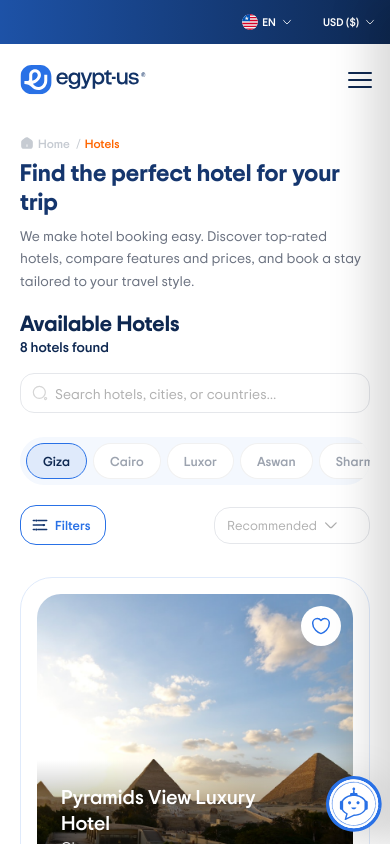
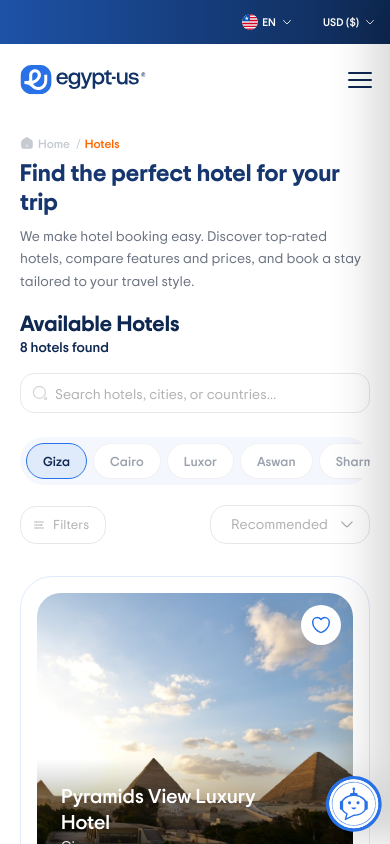
Before and after one commit to Mowaah/EgyptUS-Tours, a Next.js app: page /hotels in a window 390 px wide. Shown: the top 844 px of the page. Built offline with nearby package versions, Linux system fonts and the light colour scheme.

Commit message:
comments

```diff
--- a/src/components/shared/CheckboxDropdown/CheckboxDropdown.tsx
+++ b/src/components/shared/CheckboxDropdown/CheckboxDropdown.tsx
@@ -21,6 +21,9 @@ export interface CheckboxDropdownProps<T extends CheckboxOption = CheckboxOption
   checkboxStyle?: "radio" | "checkbox" | "none";
   dropdownClassName?: string;
   checkboxClassName?: string;
+  /** Optional class for the root wrapper (e.g. shrink-to-fit sort triggers) */
+  wrapperClassName?: string;
+  menuItemTextClassName?: string;
 }
 
 export default function CheckboxDropdown<T extends CheckboxOption>({
@@ -33,6 +36,8 @@ export default function CheckboxDropdown<T extends CheckboxOption>({
   checkboxStyle = "radio",
   dropdownClassName = "",
   checkboxClassName = "",
+  wrapperClassName = "",
+  menuItemTextClassName = "",
 }: CheckboxDropdownProps<T>) {
   const [isOpen, setIsOpen] = useState(false);
   const containerRef = useRef<HTMLDivElement>(null);
@@ -69,7 +74,7 @@ export default function CheckboxDropdown<T extends CheckboxOption>({
   };
 
   return (
-    <div className={styles.wrapper} ref={containerRef}>
+    <div className={[styles.wrapper, wrapperClassName].filter(Boolean).join(" ")} ref={containerRef}>
       {renderTrigger(isOpen, setIsOpen)}
 
       {isOpen && (
@@ -96,7 +101,9 @@ export default function CheckboxDropdown<T extends CheckboxOption>({
                   />
                 )}
                 {renderOption ? renderOption(opt, selected) : (
-                  <span className={styles.menuItemText}>{opt.label}</span>
+                  <span className={[styles.menuItemText, menuItemTextClassName].filter(Boolean).join(" ")}>
+                    {opt.label}
+                  </span>
                 )}
               </button>
             );
--- a/src/components/shared/SortButton/SortButton.module.scss
+++ b/src/components/shared/SortButton/SortButton.module.scss
@@ -3,31 +3,30 @@
 .sort {
   display: flex;
   align-items: center;
+  flex-wrap: wrap;
   gap: 8px;
   font-size: $font-size-sm;
   color: $primary-dark;
   font-weight: 500;
   position: relative;
+  max-width: 100%;
 }
 
 .label {
   white-space: nowrap;
 }
 
-.selectWrapper {
-  position: relative;
-  display: inline-block;
+.compact {
+  gap: 0;
+  flex: 0 0 auto;
+  width: fit-content;
+  max-width: 100%;
 }
 
-.compact {
-  gap: 0;
-
-  .selectBtn {
-    min-width: 0;
-    padding-left: 12px;
-    padding-right: 32px;
-    font-size: $font-size-13;
-  }
+.compactDropdownWrap {
+  flex: 0 0 auto;
+  width: auto;
+  min-width: 0;
 }
 
 .selectBtn {
@@ -46,7 +45,7 @@
   line-height: 1.2;
   min-width: 160px;
   text-align: left;
-
+  box-sizing: border-box;
 }
 
 .selectText {
@@ -58,13 +57,18 @@
   pointer-events: none;
 }
 
+.sortMenuItemText {
+  white-space: nowrap;
+}
+
 .dropdownOverride {
   min-width: 100% !important;
-  width: 100% !important;
+  width: max-content !important;
+  max-width: calc(100vw - 24px) !important;
   max-height: 244px;
+  overflow-x: auto;
   overflow-y: auto;
 
-  /* Scrollbar styling */
   scrollbar-width: thin;
   scrollbar-color: #DDDDDD transparent;
 
@@ -87,3 +91,8 @@
     height: 0;
   }
 }
+
+.dropdownOverrideCompact {
+  left: auto !important;
+  right: 0 !important;
+}
--- a/src/components/shared/SortButton/SortButton.tsx
+++ b/src/components/shared/SortButton/SortButton.tsx
@@ -41,7 +41,11 @@ export default function SortButton({
         value={selectedValue}
         onChange={handleSelect}
         checkboxStyle="radio"
-        dropdownClassName={styles.dropdownOverride}
+        wrapperClassName={!showLabel ? styles.compactDropdownWrap : undefined}
+        dropdownClassName={[styles.dropdownOverride, !showLabel && styles.dropdownOverrideCompact]
+          .filter(Boolean)
+          .join(" ")}
+        menuItemTextClassName={styles.sortMenuItemText}
         renderTrigger={(isOpen, setIsOpen) => (
           <button
             type="button"
--- a/src/components/shared/TripCard/TripCard.module.scss
+++ b/src/components/shared/TripCard/TripCard.module.scss
@@ -111,16 +111,20 @@
 .meta {
   margin-bottom: 0;
   display: flex;
-  flex-direction: column;
-  align-items: flex-start;
-  justify-content: flex-start;
+  flex-direction: row;
+  flex-wrap: wrap;
+  align-items: center;
+  justify-content: space-between;
   gap: 8px;
   min-width: 0;
 
-  @media (min-width: 400px) {
-    flex-direction: row;
-    align-items: center;
-    justify-content: space-between;
+  // Stack price / duration only on very narrow cards
+  @media (max-width: 340px) {
+    flex-direction: column;
+    align-items: flex-start;
+  }
+
+  @media (min-width: 768px) {
     gap: 10px;
   }
 }
@@ -130,6 +134,8 @@
   align-items: center;
   flex-wrap: wrap;
   gap: 4px;
+  flex-shrink: 0;
+  min-width: 0;
 }
 
 .priceLabel {
@@ -141,18 +147,29 @@
 .priceFrom {
   color: $text-light;
   font-size: $font-size-10;
+
+  @media (max-width: 767px) {
+    font-size: $font-size-xs;
+  }
 }
-
 
 .priceValue {
   color: $primary;
   font-size: $font-size-base;
   font-weight: 500;
+
+  @media (max-width: 767px) {
+    font-size: 1.125rem; // 18px
+  }
 }
 
 .pricePer {
   color: $text-light;
   font-size: $font-size-10;
+
+  @media (max-width: 767px) {
+    font-size: $font-size-xs;
+  }
 }
 
 .viewTripBtn {
@@ -172,23 +189,34 @@
   color: $text-light;
   font-size: $font-size-10;
   min-width: 0;
+  flex-shrink: 0;
+  white-space: nowrap;
 
-  @media (min-width: 400px) {
-    font-size: $font-size-10;
+  @media (max-width: 767px) {
+    font-size: $font-size-xs;
   }
 
   span {
     display: inline-flex;
     align-items: center;
     gap: 4px;
+    white-space: nowrap;
   }
 
   svg {
     color: $text-light;
     width: 12px;
     height: 12px;
+    flex-shrink: 0;
+
+    @media (max-width: 767px) {
+      width: 14px;
+      height: 14px;
+    }
   }
-}.discountBanner {
+}
+
+.discountBanner {
   display: flex;
   flex-direction: row;
   justify-content: center;
--- a/src/components/website/HotelsPageSection/HotelsPageSection.module.scss
+++ b/src/components/website/HotelsPageSection/HotelsPageSection.module.scss
@@ -34,6 +34,7 @@
 
 .filterSortRow {
   display: flex;
+  flex-wrap: wrap;
   flex-direction: row;
   align-items: center;
   justify-content: space-between;
@@ -51,32 +52,67 @@
 .filterSortRowSort {
   display: flex;
   align-items: center;
+  justify-content: flex-end;
   flex: 0 0 auto;
   min-width: 0;
+  max-width: 100%;
+
+  > * {
+    max-width: 100%;
+  }
 }
 
+// Match SortButton compact trigger (SortButton.module.scss .selectBtn)
 .filtersOpenBtn {
+  display: inline-flex;
+  align-items: center;
+  gap: 8px;
   flex: 0 0 auto;
   width: max-content;
   max-width: 100%;
   box-sizing: border-box;
-  align-self: center;
-  min-height: 0 !important;
-  height: auto !important;
-  max-height: none !important;
-  padding: 10px 14px 10px 10px !important;
-  font-size: $font-size-13 !important;
-  line-height: 1.2 !important;
-  font-weight: 500;
-  border: 1px solid $primary !important;
-  border-radius: 16px !important;
+  background: transparent;
+  border: 1px solid $border-strong;
+  border-radius: 16px;
+  padding: 10px 16px 10px 12px;
+  color: $text-placeholder;
+  font-size: $font-size-13;
+  font-weight: $font-weight-normal;
+  line-height: 1.2;
+  cursor: pointer;
+  outline: none;
+  text-align: left;
+  min-width: 0;
+  transition: background 0.2s ease, color 0.2s ease, border-color 0.2s ease;
+}
+
+.filtersOpenBtnActive {
+  border-color: $primary;
+  color: $primary;
+
+  .filterBadge {
+    background: $primary;
+    color: $white;
+  }
+
+  &:hover {
+    background: $primary;
+    border-color: $primary;
+    color: $white;
+
+    .filterBadge {
+      background: $white;
+      color: $primary;
+    }
+  }
 }
 
 .filtersIcon {
   display: flex;
   align-items: center;
   justify-content: center;
-  color: $primary-dark;
+  flex-shrink: 0;
+  color: inherit;
 }
 
 .filtersBtnLabel {
--- a/src/components/website/HotelsPageSection/HotelsPageSection.tsx
+++ b/src/components/website/HotelsPageSection/HotelsPageSection.tsx
@@ -192,24 +192,19 @@ export default function HotelsPageSection() {
 
         {!isLg && (
           <div className={styles.filterSortRow}>
-            <Button
+            <button
               type="button"
-              variant="outline"
-              size="sm"
-              className={styles.filtersOpenBtn}
+              className={`${styles.filtersOpenBtn} ${activeFilterCount > 0 ? styles.filtersOpenBtnActive : ""}`}
               onClick={() => setFiltersOpen(true)}
-              icon={
+            >
               <span className={styles.filtersIcon} aria-hidden>
-                  <svg width="18" height="18" viewBox="0 0 24 24" fill="none" stroke="currentColor" strokeWidth="1.8" strokeLinecap="round" strokeLinejoin="round">
+                <svg width="12" height="12" viewBox="0 0 24 24" fill="none" stroke="currentColor" strokeWidth="1.8" strokeLinecap="round" strokeLinejoin="round">
                   <path d="M3 6h2M9 6h12M3 12h2M6 12h12M3 18h2M9 18h12" />
                   <circle cx="7" cy="6" r="1.5" fill="currentColor" stroke="none" />
                   <circle cx="17" cy="12" r="1.5" fill="currentColor" stroke="none" />
                   <circle cx="7" cy="18" r="1.5" fill="currentColor" stroke="none" />
                 </svg>
               </span>
-              }
-              iconPosition="left"
-            >
               <span className={styles.filtersBtnLabel}>
                 Filters
                 {activeFilterCount > 0 && (
@@ -218,7 +213,7 @@ export default function HotelsPageSection() {
                   </span>
                 )}
               </span>
-            </Button>
+            </button>
             <div className={styles.filterSortRowSort}>
               <SortButton options={SORT_OPTIONS} defaultValue="recommended" showLabel={false} />
             </div>
--- a/src/components/website/TripsSection/TripsSection.module.scss
+++ b/src/components/website/TripsSection/TripsSection.module.scss
@@ -152,6 +152,7 @@
 
 .filterSortRow {
   display: flex;
+  flex-wrap: wrap;
   flex-direction: row;
   align-items: center;
   justify-content: space-between;
@@ -167,8 +168,14 @@
 .filterSortRowSort {
   display: flex;
   align-items: center;
+  justify-content: flex-end;
   flex: 0 0 auto;
   min-width: 0;
+  max-width: 100%;
+
+  > * {
+    max-width: 100%;
+  }
 }
 
 .toolbarSortHome {
@@ -178,29 +185,57 @@
   flex: 0 0 auto;
 }
 
-// Same visual scale as SortButton compact <select> (10px + 13px + line-height, 16px radius)
+// Match SortButton compact trigger (SortButton.module.scss .selectBtn)
 .filtersOpenBtn {
+  display: inline-flex;
+  align-items: center;
+  gap: 8px;
   flex: 0 0 auto;
   width: max-content;
   max-width: 100%;
   box-sizing: border-box;
-  align-self: center;
-  min-height: 0 !important;
-  height: auto !important;
-  max-height: none !important;
-  padding: 10px 14px 10px 10px !important;
-  font-size: $font-size-13 !important;
-  line-height: 1.2 !important;
-  font-weight: 500;
-  border: 1px solid $primary !important;
-  border-radius: 16px !important;
+  background: transparent;
+  border: 1px solid $border-strong;
+  border-radius: 16px;
+  padding: 10px 16px 10px 12px;
+  color: $text-placeholder;
+  font-size: $font-size-13;
+  font-weight: $font-weight-normal;
+  line-height: 1.2;
+  cursor: pointer;
+  outline: none;
+  text-align: left;
+  min-width: 0;
+  transition: background 0.2s ease, color 0.2s ease, border-color 0.2s ease;
+}
+
+.filtersOpenBtnActive {
+  border-color: $primary;
+  color: $primary;
+
+  .filterBadge {
+    background: $primary;
+    color: $white;
+  }
+
+  &:hover {
+    background: $primary;
+    border-color: $primary;
+    color: $white;
+
+    .filterBadge {
+      background: $white;
+      color: $primary;
+    }
+  }
 }
 
 .filtersIcon {
   display: flex;
   align-items: center;
   justify-content: center;
-  color: $primary-dark;
+  flex-shrink: 0;
+  color: inherit;
 }
 
 .filtersBtnLabel {
```
Also changed, not shown: src/components/website/B2BProgramsPage/components/B2BStats/B2BStats.module.scss (+14 -0 lines), src/components/website/TripsSection/TripsSection.tsx (+5 -10 lines). Lines whose indentation alone changed are shown as unchanged.
